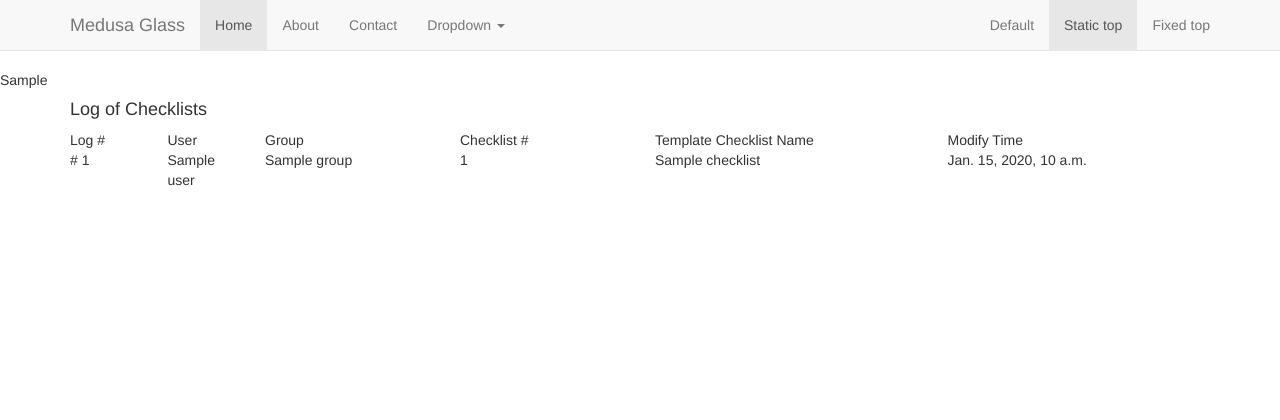
After one commit to DarthYogurt/medusa_backend, a Django app: template templates/showLog.html in a window 1280 px wide. The commit adds this page. Shown: the top 420 px of the page. Run offline with Django 3.2, Linux system fonts and the light colour scheme; the template is opened without the code that fills it: most values are stand-ins (such as "Sample title", 1, 10 or a date in 2020); some libraries are stand-ins or nearby versions.

Commit message:
before adding showLog template

```diff
--- a/medusa_backend/urls.py
+++ b/medusa_backend/urls.py
@@ -12,6 +12,7 @@ urlpatterns = patterns('',
                         url(r'^checklist/groupid/(\d*)/$', checklistSearchByGroup),
                         url(r'^checklist/checklistid/(\d*)/$', checklistSteps),
                         url(r'^upload/$', upload),
+                        url(r'^showLog/$', upload),
                         #url(r'^listComplete/$',listComplete),
                         url(r'^testPost/$', testPost),
                         url(r'^testGet/$', testGet),
--- a/static/custom/borderTemp.css
+++ b/static/custom/borderTemp.css
@@ -2,5 +2,5 @@
 /* CSS Document */
 
 .col-lg-4, .col-lg-8, .col-md-4, .col-md-8 {
-	border:1px solid grey;
+	//border:1px solid grey;
 }
--- /dev/null
+++ b/templates/showLog.html
@@ -0,0 +1,42 @@
+
+{% extends "header.html" %}
+{% block content %}
+
+
+{{ checklistLog }}
+
+<div class="container">
+    <div class = "row">
+        <div class="col-md-8"> <h4> Log of Checklists </h4></div>
+    </div>
+
+    <div class="row">
+        <div class="col-md-1"> Log # </div>
+        <div class="col-md-1"> User </div>
+        <div class="col-md-2"> Group </div>
+        <div class="col-md-2"> Checklist # </div>
+        <div class="col-md-3"> Template Checklist Name </div>
+        <div class="col-md-3"> Modify Time </div>
+
+    </div>
+    <div class="row">
+        {% for item in checklistLog %}
+        <div class="col-md-1"> # {{ item.id }} </div>
+        <div class="col-md-1"> {{ item.user }} </div>
+        <div class="col-md-2"> {{ item.checklist.group }} </div>
+        <div class="col-md-2"> {{ item.checklist.id }} </div>
+        <div class="col-md-3"> {{ item.checklist.name }} </div>
+        <div class="col-md-3"> {{ item.modifyTime }} </div>
+        {% endfor %}
+    </div> <!-- Row -->
+</div> <!--- container -->
+
+<div class="container">
+	<div class = "row">
+
+
+
+    </div> <!-- row -->
+</div> <!-- End container -->
+
+{% endblock %}
```
